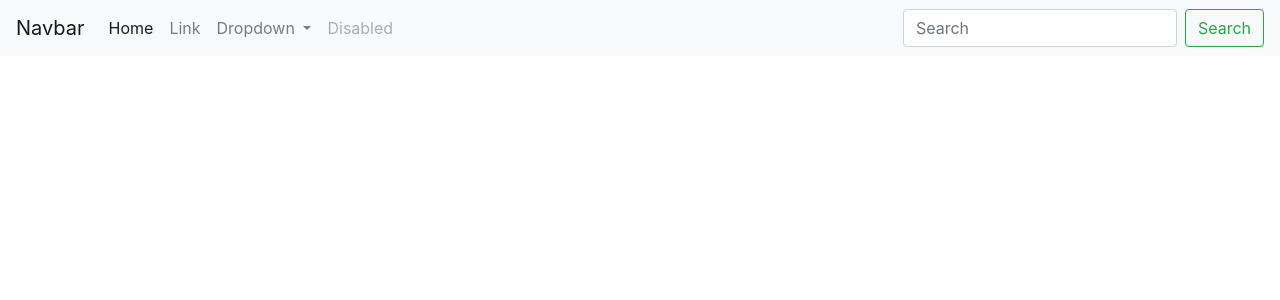
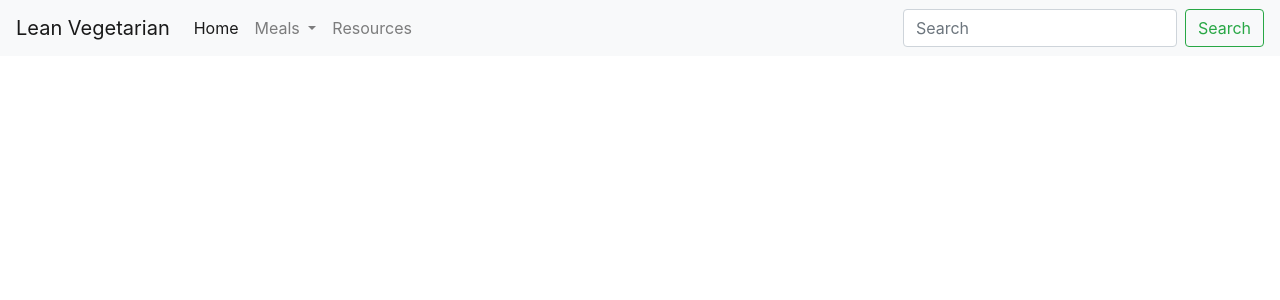
Before and after one commit to sethdow/flaskbootstrapwebsite, a Flask app: page / in a window 1280 px wide. Shown: the top 300 px of the page. Run offline with Flask 2, Linux system fonts and the light colour scheme; parts of the project's set-up code (start-up, migrations or seed data) failed here and were passed over; some libraries are stand-ins or nearby versions.

Commit message:
Added Navigation and meal landing page. Made recipes object globally available

```diff
--- a/app.py
+++ b/app.py
@@ -4,25 +4,35 @@ from flask import Flask, render_template, url_for
 
 app = Flask(__name__)
 
+
+
 bootstrap = flask_bootstrap.Bootstrap(app)
 with open('static/recipes.yml', 'r') as stream:
     recipes = yaml.load(stream)
 
+# add the recipes dict as a globally available variable to the templates
+@app.context_processor
+def inject_stage_and_region():
+    return dict(recipes=recipes)
 print(recipes)
 
 @app.route('/')
 def index():
-    return render_template('index.html')
+    return render_template('base.html')
 
 @app.route('/user/<name>')
 def user(name):
     myDict = {'name':name}
     print(myDict)
-    return render_template('user.html',myDict = myDict)
+    return render_template('user.html', myDict = myDict)
 
-@app.route('/recipe/<meal>/<name>')
-def recipe(meal,name):
-    return render_template('recipe.html',meal=meal,name=name, recipes=recipes)
+@app.route('/<meal>')
+def meal_choice(meal):
+    return render_template('meal.html', meal=meal)
+
+@app.route('/<meal>/<name>')
+def recipe(meal, name):
+    return render_template('recipe.html', meal=meal, name=name)
 
 if __name__ == '__main__':
     app.run()
--- a/static/recipes.yml
+++ b/static/recipes.yml
@@ -3,7 +3,7 @@ breakfast:
     image: None
 
 lunch:
-  lentilsalad:
+  lentil salad:
     sections:
       - instruction: TOSS
         ingredients:
@@ -16,7 +16,8 @@ lunch:
         image: vegetables
 
 dinner:
-  thaisoup:
+  thai soup:
+    description: Tom Kha Soup
     adapted_from: https://40aprons.com/tom-kha-soup-whole30/
     nutrition:
       calories: 650
@@ -54,6 +55,7 @@ dinner:
         image: coriander
 
   greek:
+    description: Baba Ganouj, Hummus, and Roasted Veggies
     adapted_from: ~
     nutrition:
       calories: ~
--- a/templates/base.html
+++ b/templates/base.html
@@ -19,7 +19,7 @@
     <body>
         <!-- Common Navigation Bar-->
         <nav class="navbar navbar-expand-lg navbar-light bg-light">
-  <a class="navbar-brand" href="#">Navbar</a>
+  <a class="navbar-brand" href="#">Lean Vegetarian</a>
   <button class="navbar-toggler" type="button" data-toggle="collapse" data-target="#navbarSupportedContent" aria-controls="navbarSupportedContent" aria-expanded="false" aria-label="Toggle navigation">
     <span class="navbar-toggler-icon"></span>
   </button>
@@ -29,22 +29,19 @@
       <li class="nav-item active">
         <a class="nav-link" href="#">Home <span class="sr-only">(current)</span></a>
       </li>
-      <li class="nav-item">
-        <a class="nav-link" href="#">Link</a>
-      </li>
+
       <li class="nav-item dropdown">
         <a class="nav-link dropdown-toggle" href="#" id="navbarDropdown" role="button" data-toggle="dropdown" aria-haspopup="true" aria-expanded="false">
-          Dropdown
+          Meals
         </a>
         <div class="dropdown-menu" aria-labelledby="navbarDropdown">
-          <a class="dropdown-item" href="#">Action</a>
-          <a class="dropdown-item" href="#">Another action</a>
-          <div class="dropdown-divider"></div>
-          <a class="dropdown-item" href="#">Something else here</a>
+          <a class="dropdown-item" href="{{ url_for('meal_choice',meal='breakfast')}}">Breakfast</a>
+          <a class="dropdown-item" href="{{ url_for('meal_choice',meal='lunch')}}">Lunch</a>
+          <a class="dropdown-item" href="{{ url_for('meal_choice',meal='dinner')}}">Dinner</a>
         </div>
       </li>
-      <li class="nav-item">
-        <a class="nav-link disabled" href="#">Disabled</a>
+        <li class="nav-item">
+        <a class="nav-link" href="#">Resources</a>
       </li>
     </ul>
     <form class="form-inline my-2 my-lg-0">
```
Also changed, not shown: templates/meal.html (added, +19 -0 lines).
